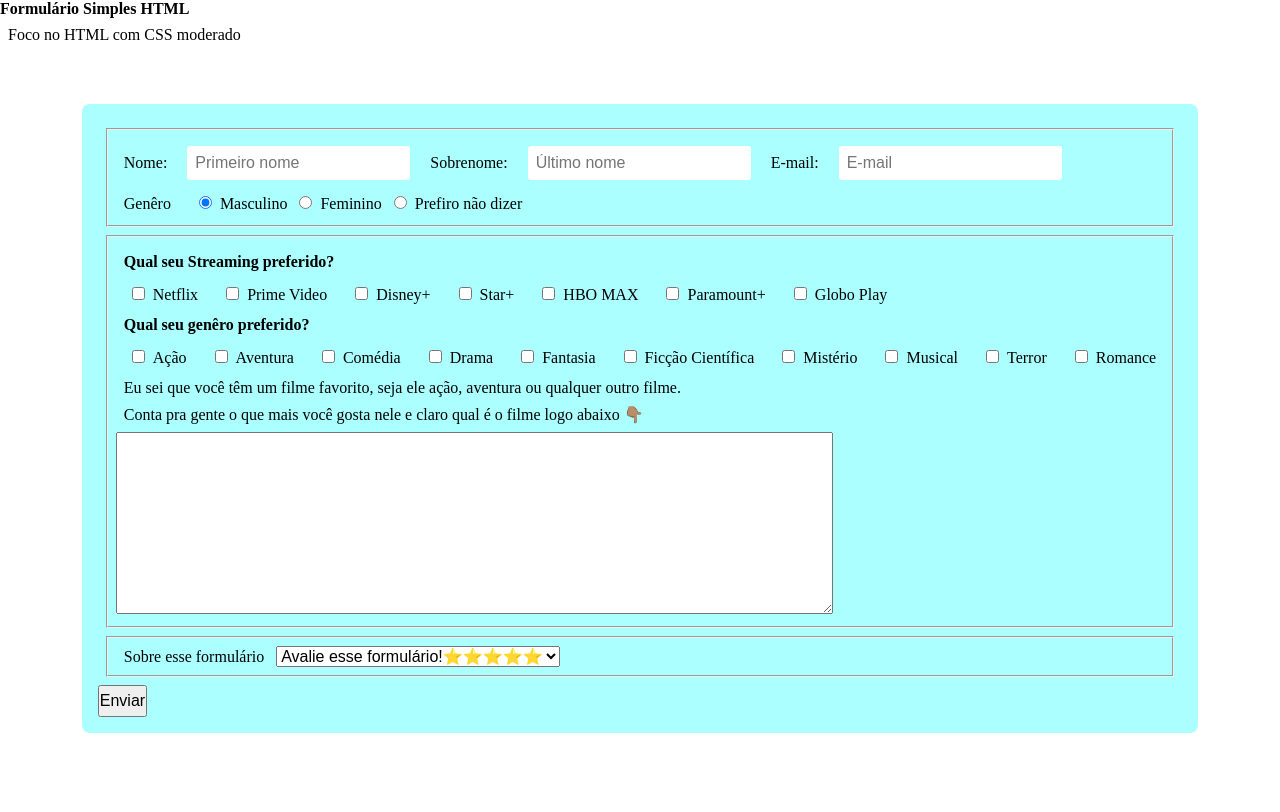
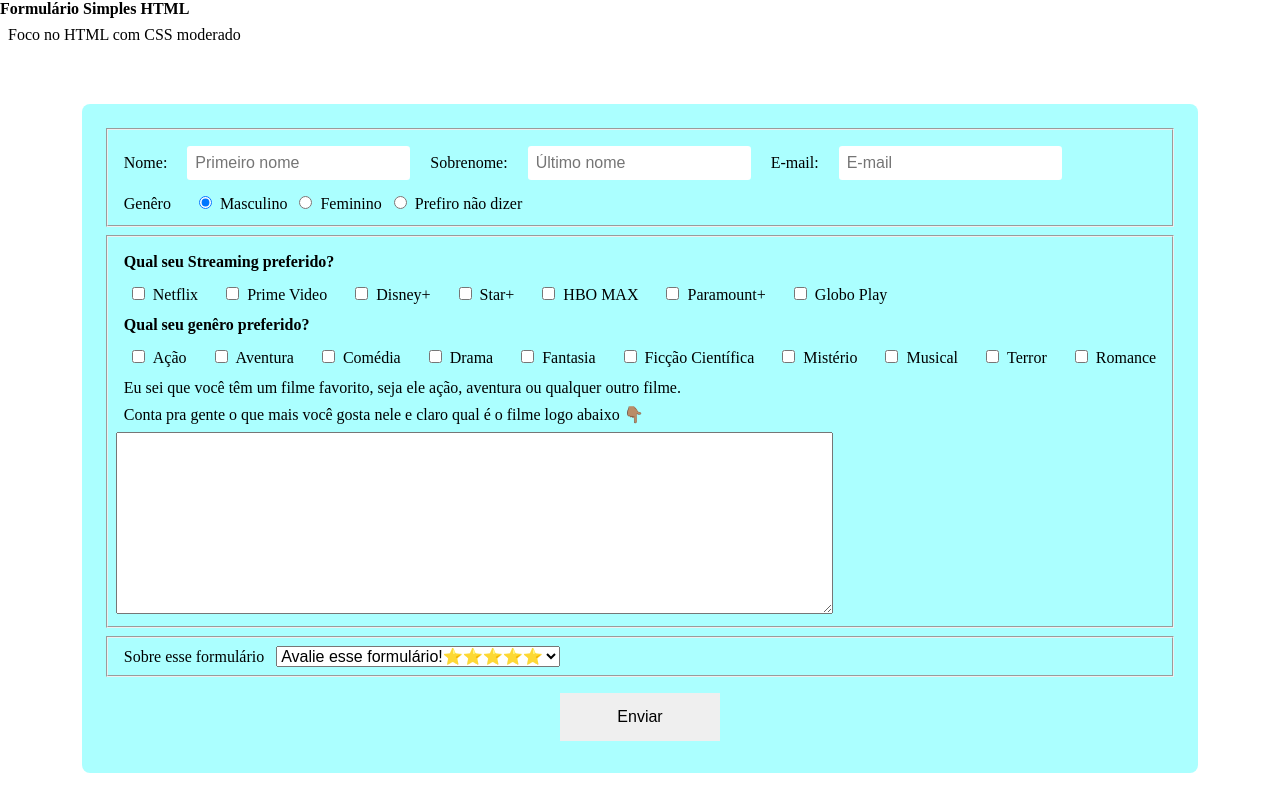
Before and after one commit to kuohakuu/HTML-CSS, a plain HTML site: page formHTML/index.html in a window 1280 px wide. Drawn offline with Linux system fonts and the light colour scheme.

Commit message:
Finalizando o button e adicionando hover a ele

```diff
--- a/formHTML/index.css
+++ b/formHTML/index.css
@@ -36,6 +36,12 @@ label, input, p, h3{
 
 button {
     display: block;
-    height: 2rem;
-    margin: ;
+    width: 10rem;
+    height: 3rem;
+    border: none;
+    padding: .5rem;
+    margin: 1rem auto;
 }
+button:hover{
+    background-color: greenyellow;
+}
```
